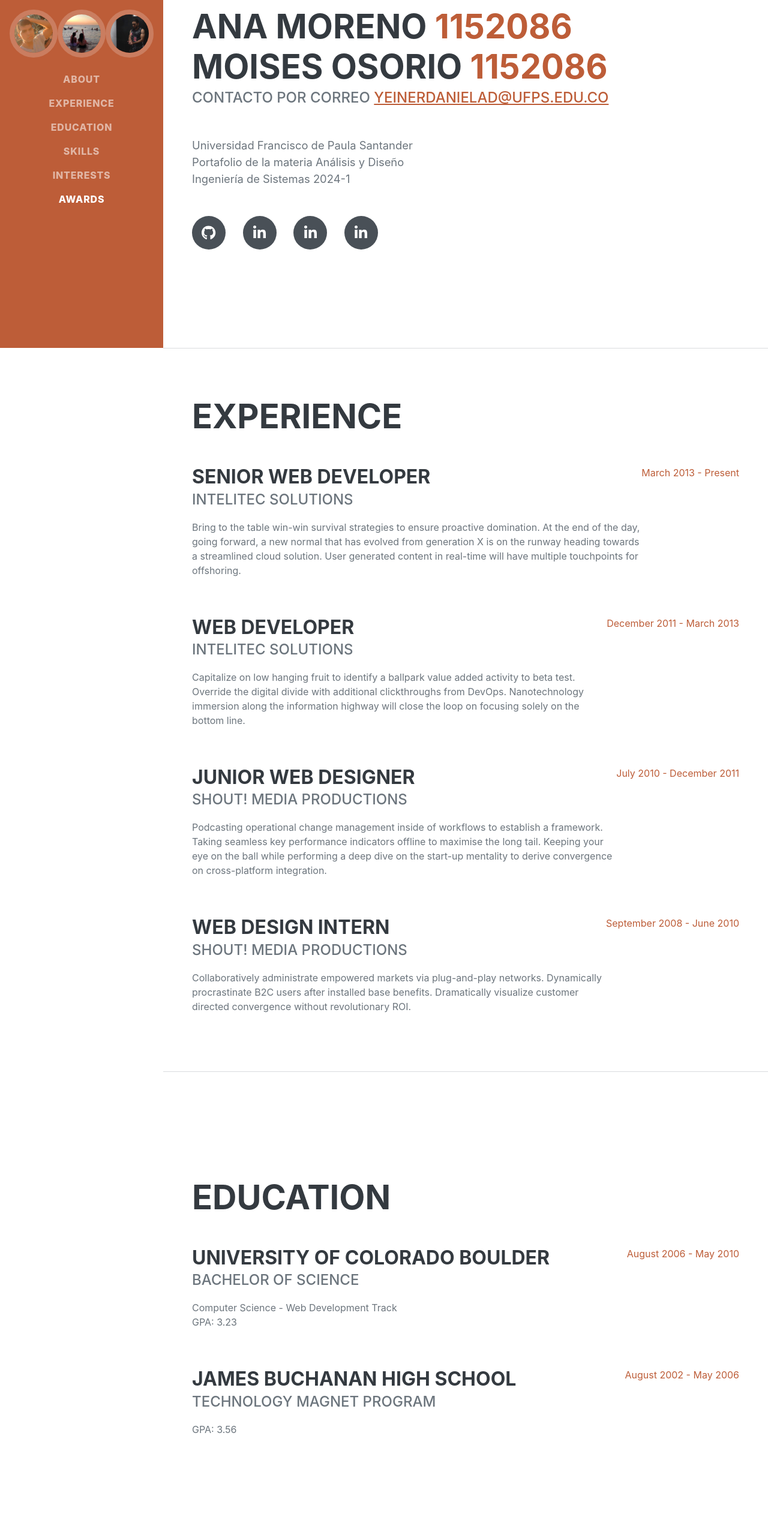
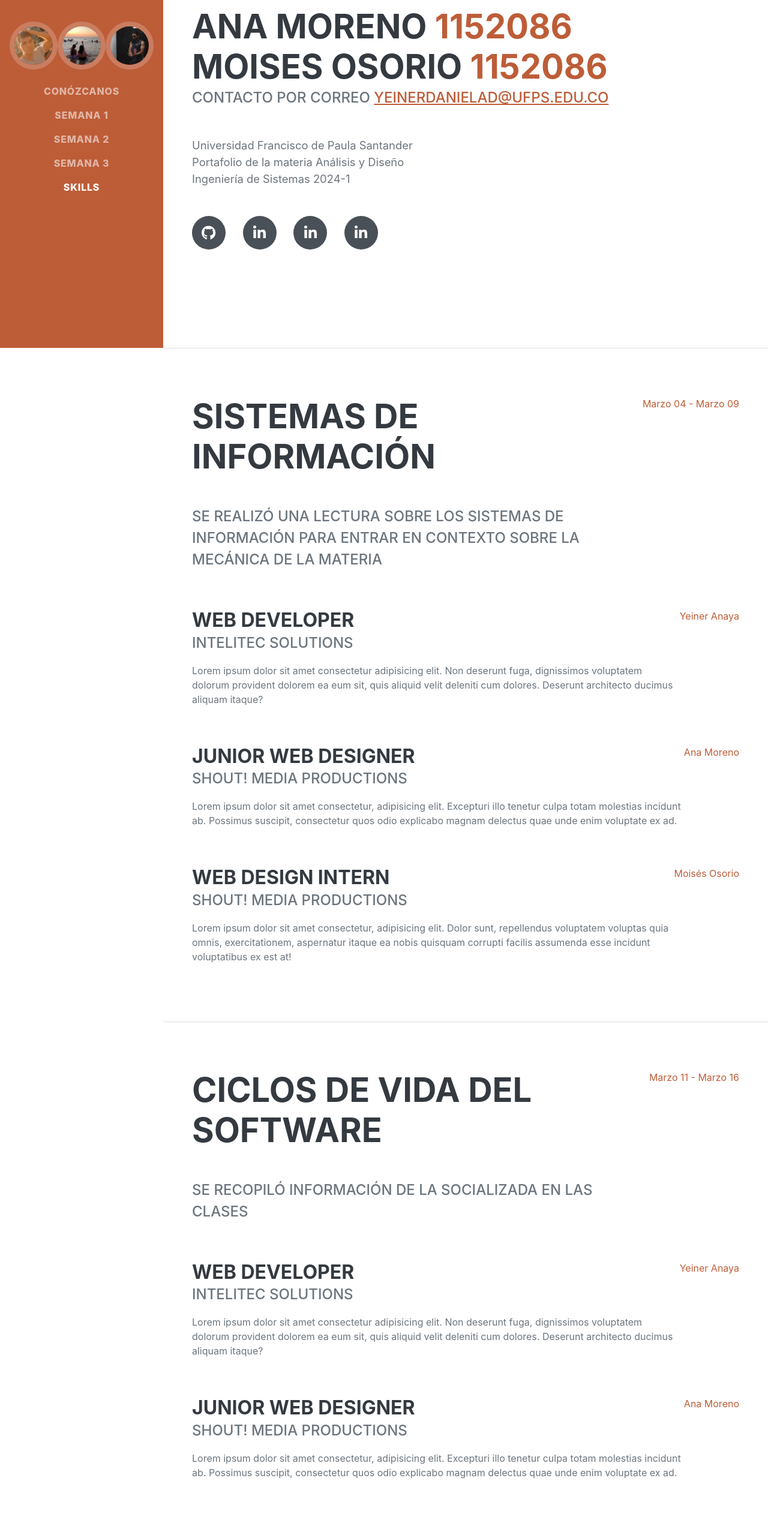
Before and after one commit to ydanaya/portfolio-group3, a plain HTML site: page public/index.html in a window 1280 px wide. Shown: the part 220-2754 px from the top of the page at 60% size. Drawn offline with nearby package versions, Linux system fonts and the light colour scheme; a web font is replaced by a local one.

Commit message:
primeros pasos

```diff
--- a/public/index.html
+++ b/public/index.html
@@ -1,5 +1,5 @@
 <!DOCTYPE html>
-<html lang="en">
+<html lang="es">
 
 <head>
     <meta charset="utf-8" />
@@ -35,12 +35,11 @@
                 class="navbar-toggler-icon"></span></button>
         <div class="collapse navbar-collapse" id="navbarResponsive">
             <ul class="navbar-nav">
-                <li class="nav-item"><a class="nav-link js-scroll-trigger" href="#about">About</a></li>
-                <li class="nav-item"><a class="nav-link js-scroll-trigger" href="#experience">Experience</a></li>
-                <li class="nav-item"><a class="nav-link js-scroll-trigger" href="#education">Education</a></li>
+                <li class="nav-item"><a class="nav-link js-scroll-trigger" href="#about">Conózcanos</a></li>
+                <li class="nav-item"><a class="nav-link js-scroll-trigger" href="#semana1">Semana 1</a></li>
+                <li class="nav-item"><a class="nav-link js-scroll-trigger" href="#semana2">Semana 2</a></li>
+                <li class="nav-item"><a class="nav-link js-scroll-trigger" href="#semana3">Semana 3</a></li>
                 <li class="nav-item"><a class="nav-link js-scroll-trigger" href="#skills">Skills</a></li>
-                <li class="nav-item"><a class="nav-link js-scroll-trigger" href="#interests">Interests</a></li>
-                <li class="nav-item"><a class="nav-link js-scroll-trigger" href="#awards">Awards</a></li>
             </ul>
         </div>
     </nav>
@@ -69,7 +68,8 @@
                     Diseño<br>Ingeniería de Sistemas 2024-1</p>
                 <div class="social-icons">
                     <a class="social-icon" href="https://github.com/ydanaya"><i class="fab fa-github"></i></a>
-                    <a class="social-icon" href="https://www.linkedin.com/in/yeiner-anaya/"><i class="fab fa-linkedin-in"></i></a>
+                    <a class="social-icon" href="https://www.linkedin.com/in/yeiner-anaya/"><i
+                            class="fab fa-linkedin-in"></i></a>
                     <a class="social-icon" href="#!"><i class="fab fa-linkedin-in"></i></a>
                     <a class="social-icon" href="#!"><i class="fab fa-linkedin-in"></i></a>
                 </div>
@@ -77,75 +77,132 @@
         </section>
         <hr class="m-0" />
         <!-- Experience-->
-        <section class="resume-section" id="experience">
+        <section class="resume-section" id="semana1">
             <div class="resume-section-content">
-                <h2 class="mb-5">Experience</h2>
                 <div class="d-flex flex-column flex-md-row justify-content-between mb-5">
                     <div class="flex-grow-1">
-                        <h3 class="mb-0">Senior Web Developer</h3>
-                        <div class="subheading mb-3">Intelitec Solutions</div>
-                        <p>Bring to the table win-win survival strategies to ensure proactive domination. At the end of
-                            the day, going forward, a new normal that has evolved from generation X is on the runway
-                            heading towards a streamlined cloud solution. User generated content in real-time will have
-                            multiple touchpoints for offshoring.</p>
+                        <h2 class="mb-5">Sistemas de Información</h2>
+                        <div class="subheading mb-3">Se realizó una lectura sobre los sistemas de información para
+                            entrar en contexto sobre la mecánica de la materia</div>
                     </div>
-                    <div class="flex-shrink-0"><span class="text-primary">March 2013 - Present</span></div>
+                    <div class="flex-shrink-0"><span class="text-primary">Marzo 04 - Marzo 09</span></div>
                 </div>
                 <div class="d-flex flex-column flex-md-row justify-content-between mb-5">
                     <div class="flex-grow-1">
                         <h3 class="mb-0">Web Developer</h3>
                         <div class="subheading mb-3">Intelitec Solutions</div>
-                        <p>Capitalize on low hanging fruit to identify a ballpark value added activity to beta test.
-                            Override the digital divide with additional clickthroughs from DevOps. Nanotechnology
-                            immersion along the information highway will close the loop on focusing solely on the bottom
-                            line.</p>
+                        <p>Lorem ipsum dolor sit amet consectetur adipisicing elit. Non deserunt fuga, dignissimos
+                            voluptatem dolorum provident dolorem ea eum sit, quis aliquid velit deleniti cum dolores.
+                            Deserunt architecto ducimus aliquam itaque?</p>
                     </div>
-                    <div class="flex-shrink-0"><span class="text-primary">December 2011 - March 2013</span></div>
+                    <div class="flex-shrink-0"><span class="text-primary">Yeiner Anaya</span></div>
                 </div>
                 <div class="d-flex flex-column flex-md-row justify-content-between mb-5">
                     <div class="flex-grow-1">
                         <h3 class="mb-0">Junior Web Designer</h3>
                         <div class="subheading mb-3">Shout! Media Productions</div>
-                        <p>Podcasting operational change management inside of workflows to establish a framework. Taking
-                            seamless key performance indicators offline to maximise the long tail. Keeping your eye on
-                            the ball while performing a deep dive on the start-up mentality to derive convergence on
-                            cross-platform integration.</p>
+                        <p> Lorem ipsum dolor sit amet consectetur, adipisicing elit. Excepturi illo tenetur culpa totam
+                            molestias incidunt ab. Possimus suscipit, consectetur quos odio explicabo magnam delectus
+                            quae unde enim voluptate ex ad.</p>
                     </div>
-                    <div class="flex-shrink-0"><span class="text-primary">July 2010 - December 2011</span></div>
+                    <div class="flex-shrink-0"><span class="text-primary">Ana Moreno</span></div>
                 </div>
                 <div class="d-flex flex-column flex-md-row justify-content-between">
                     <div class="flex-grow-1">
                         <h3 class="mb-0">Web Design Intern</h3>
                         <div class="subheading mb-3">Shout! Media Productions</div>
-                        <p>Collaboratively administrate empowered markets via plug-and-play networks. Dynamically
-                            procrastinate B2C users after installed base benefits. Dramatically visualize customer
-                            directed convergence without revolutionary ROI.</p>
+                        <p>Lorem ipsum dolor sit amet consectetur, adipisicing elit. Dolor sunt, repellendus voluptatem
+                            voluptas quia omnis, exercitationem, aspernatur itaque ea nobis quisquam corrupti facilis
+                            assumenda esse incidunt voluptatibus ex est at!</p>
                     </div>
-                    <div class="flex-shrink-0"><span class="text-primary">September 2008 - June 2010</span></div>
+                    <div class="flex-shrink-0"><span class="text-primary">Moisés Osorio</span></div>
                 </div>
             </div>
         </section>
         <hr class="m-0" />
         <!-- Education-->
-        <section class="resume-section" id="education">
+        <section class="resume-section" id="semana2">
             <div class="resume-section-content">
-                <h2 class="mb-5">Education</h2>
                 <div class="d-flex flex-column flex-md-row justify-content-between mb-5">
                     <div class="flex-grow-1">
-                        <h3 class="mb-0">University of Colorado Boulder</h3>
-                        <div class="subheading mb-3">Bachelor of Science</div>
-                        <div>Computer Science - Web Development Track</div>
-                        <p>GPA: 3.23</p>
+                        <h2 class="mb-5">Ciclos de vida del software</h2>
+                        <div class="subheading mb-3">Se recopiló información de la socializada en las clases</div>
                     </div>
-                    <div class="flex-shrink-0"><span class="text-primary">August 2006 - May 2010</span></div>
+                    <div class="flex-shrink-0"><span class="text-primary">Marzo 11 - Marzo 16</span></div>
+                </div>
+                <div class="d-flex flex-column flex-md-row justify-content-between mb-5">
+                    <div class="flex-grow-1">
+                        <h3 class="mb-0">Web Developer</h3>
+                        <div class="subheading mb-3">Intelitec Solutions</div>
+                        <p>Lorem ipsum dolor sit amet consectetur adipisicing elit. Non deserunt fuga, dignissimos
+                            voluptatem dolorum provident dolorem ea eum sit, quis aliquid velit deleniti cum dolores.
+                            Deserunt architecto ducimus aliquam itaque?</p>
+                    </div>
+                    <div class="flex-shrink-0"><span class="text-primary">Yeiner Anaya</span></div>
+                </div>
+                <div class="d-flex flex-column flex-md-row justify-content-between mb-5">
+                    <div class="flex-grow-1">
+                        <h3 class="mb-0">Junior Web Designer</h3>
+                        <div class="subheading mb-3">Shout! Media Productions</div>
+                        <p> Lorem ipsum dolor sit amet consectetur, adipisicing elit. Excepturi illo tenetur culpa totam
+                            molestias incidunt ab. Possimus suscipit, consectetur quos odio explicabo magnam delectus
+                            quae unde enim voluptate ex ad.</p>
+                    </div>
+                    <div class="flex-shrink-0"><span class="text-primary">Ana Moreno</span></div>
                 </div>
                 <div class="d-flex flex-column flex-md-row justify-content-between">
                     <div class="flex-grow-1">
-                        <h3 class="mb-0">James Buchanan High School</h3>
-                        <div class="subheading mb-3">Technology Magnet Program</div>
-                        <p>GPA: 3.56</p>
+                        <h3 class="mb-0">Web Design Intern</h3>
+                        <div class="subheading mb-3">Shout! Media Productions</div>
+                        <p>Lorem ipsum dolor sit amet consectetur, adipisicing elit. Dolor sunt, repellendus voluptatem
+                            voluptas quia omnis, exercitationem, aspernatur itaque ea nobis quisquam corrupti facilis
+                            assumenda esse incidunt voluptatibus ex est at!</p>
                     </div>
-                    <div class="flex-shrink-0"><span class="text-primary">August 2002 - May 2006</span></div>
+                    <div class="flex-shrink-0"><span class="text-primary">Moisés Osorio</span></div>
+                </div>
+            </div>
+        </section>
+        <hr class="m-0" />
+        <!-- Education-->
+        <section class="resume-section" id="semana3">
+            <div class="resume-section-content">
+                <div class="d-flex flex-column flex-md-row justify-content-between mb-5">
+                    <div class="flex-grow-1">
+                        <h2 class="mb-5">Socialización de proyectos</h2>
+                        <div class="subheading mb-3">Se realizó una socialización virtual, debido al confinamiento
+                            ordenado por la alcaldía</div>
+                    </div>
+                    <div class="flex-shrink-0"><span class="text-primary">Marzo 18 - Marzo 23</span></div>
+                </div>
+                <div class="d-flex flex-column flex-md-row justify-content-between mb-5">
+                    <div class="flex-grow-1">
+                        <h3 class="mb-0">Web Developer</h3>
+                        <div class="subheading mb-3">Intelitec Solutions</div>
+                        <p>Lorem ipsum dolor sit amet consectetur adipisicing elit. Non deserunt fuga, dignissimos
+                            voluptatem dolorum provident dolorem ea eum sit, quis aliquid velit deleniti cum dolores.
+                            Deserunt architecto ducimus aliquam itaque?</p>
+                    </div>
+                    <div class="flex-shrink-0"><span class="text-primary">Yeiner Anaya</span></div>
+                </div>
+                <div class="d-flex flex-column flex-md-row justify-content-between mb-5">
+                    <div class="flex-grow-1">
+                        <h3 class="mb-0">Junior Web Designer</h3>
+                        <div class="subheading mb-3">Shout! Media Productions</div>
+                        <p> Lorem ipsum dolor sit amet consectetur, adipisicing elit. Excepturi illo tenetur culpa totam
+                            molestias incidunt ab. Possimus suscipit, consectetur quos odio explicabo magnam delectus
+                            quae unde enim voluptate ex ad.</p>
+                    </div>
+                    <div class="flex-shrink-0"><span class="text-primary">Ana Moreno</span></div>
+                </div>
+                <div class="d-flex flex-column flex-md-row justify-content-between">
+                    <div class="flex-grow-1">
+                        <h3 class="mb-0">Web Design Intern</h3>
+                        <div class="subheading mb-3">Shout! Media Productions</div>
+                        <p>Lorem ipsum dolor sit amet consectetur, adipisicing elit. Dolor sunt, repellendus voluptatem
+                            voluptas quia omnis, exercitationem, aspernatur itaque ea nobis quisquam corrupti facilis
+                            assumenda esse incidunt voluptatibus ex est at!</p>
+                    </div>
+                    <div class="flex-shrink-0"><span class="text-primary">Moisés Osorio</span></div>
                 </div>
             </div>
         </section>
@@ -162,12 +219,11 @@
                     <li class="list-inline-item"><i class="fab fa-angular"></i></li>
                     <li class="list-inline-item"><i class="fab fa-react"></i></li>
                     <li class="list-inline-item"><i class="fab fa-node-js"></i></li>
-                    <li class="list-inline-item"><i class="fab fa-sass"></i></li>
-                    <li class="list-inline-item"><i class="fab fa-less"></i></li>
-                    <li class="list-inline-item"><i class="fab fa-wordpress"></i></li>
-                    <li class="list-inline-item"><i class="fab fa-gulp"></i></li>
-                    <li class="list-inline-item"><i class="fab fa-grunt"></i></li>
                     <li class="list-inline-item"><i class="fab fa-npm"></i></li>
+                    <li class="list-inline-item"><i class="fab fa-java"></i></li>
+                    <li class="list-inline-item"><i class="fab fa-python"></i></li>
+                    <li class="list-inline-item"><i class="fab fa-golang"></i></li>
+                    <li class="list-inline-item"><i class="fab fa-laptop"></i></li>
                 </ul>
                 <div class="subheading mb-3">Workflow</div>
                 <ul class="fa-ul mb-0">
@@ -190,66 +246,6 @@
                 </ul>
             </div>
         </section>
-        <hr class="m-0" />
-        <!-- Interests-->
-        <section class="resume-section" id="interests">
-            <div class="resume-section-content">
-                <h2 class="mb-5">Interests</h2>
-                <p>Apart from being a web developer, I enjoy most of my time being outdoors. In the winter, I am an avid
-                    skier and novice ice climber. During the warmer months here in Colorado, I enjoy mountain biking,
-                    free climbing, and kayaking.</p>
-                <p class="mb-0">When forced indoors, I follow a number of sci-fi and fantasy genre movies and television
-                    shows, I am an aspiring chef, and I spend a large amount of my free time exploring the latest
-                    technology advancements in the front-end web development world.</p>
-            </div>
-        </section>
-        <hr class="m-0" />
-        <!-- Awards-->
-        <section class="resume-section" id="awards">
-            <div class="resume-section-content">
-                <h2 class="mb-5">Awards & Certifications</h2>
-                <ul class="fa-ul mb-0">
-                    <li>
-                        <span class="fa-li"><i class="fas fa-trophy text-warning"></i></span>
-                        Google Analytics Certified Developer
-                    </li>
-                    <li>
-                        <span class="fa-li"><i class="fas fa-trophy text-warning"></i></span>
-                        Mobile Web Specialist - Google Certification
-                    </li>
-                    <li>
-                        <span class="fa-li"><i class="fas fa-trophy text-warning"></i></span>
-                        1
-                        <sup>st</sup>
-                        Place - University of Colorado Boulder - Emerging Tech Competition 2009
-                    </li>
-                    <li>
-                        <span class="fa-li"><i class="fas fa-trophy text-warning"></i></span>
-                        1
-                        <sup>st</sup>
-                        Place - University of Colorado Boulder - Adobe Creative Jam 2008 (UI Design Category)
-                    </li>
-                    <li>
-                        <span class="fa-li"><i class="fas fa-trophy text-warning"></i></span>
-                        2
-                        <sup>nd</sup>
-                        Place - University of Colorado Boulder - Emerging Tech Competition 2008
-                    </li>
-                    <li>
-                        <span class="fa-li"><i class="fas fa-trophy text-warning"></i></span>
-                        1
-                        <sup>st</sup>
-                        Place - James Buchanan High School - Hackathon 2006
-                    </li>
-                    <li>
-                        <span class="fa-li"><i class="fas fa-trophy text-warning"></i></span>
-                        3
-                        <sup>rd</sup>
-                        Place - James Buchanan High School - Hackathon 2005
-                    </li>
-                </ul>
-            </div>
-        </section>
     </div>
     <!-- Bootstrap core JS-->
     <script src="https://cdn.jsdelivr.net/npm/bootstrap@5.2.3/dist/js/bootstrap.bundle.min.js"></script>
```
Also changed, not shown: public/assets/img/favicon.ico.
